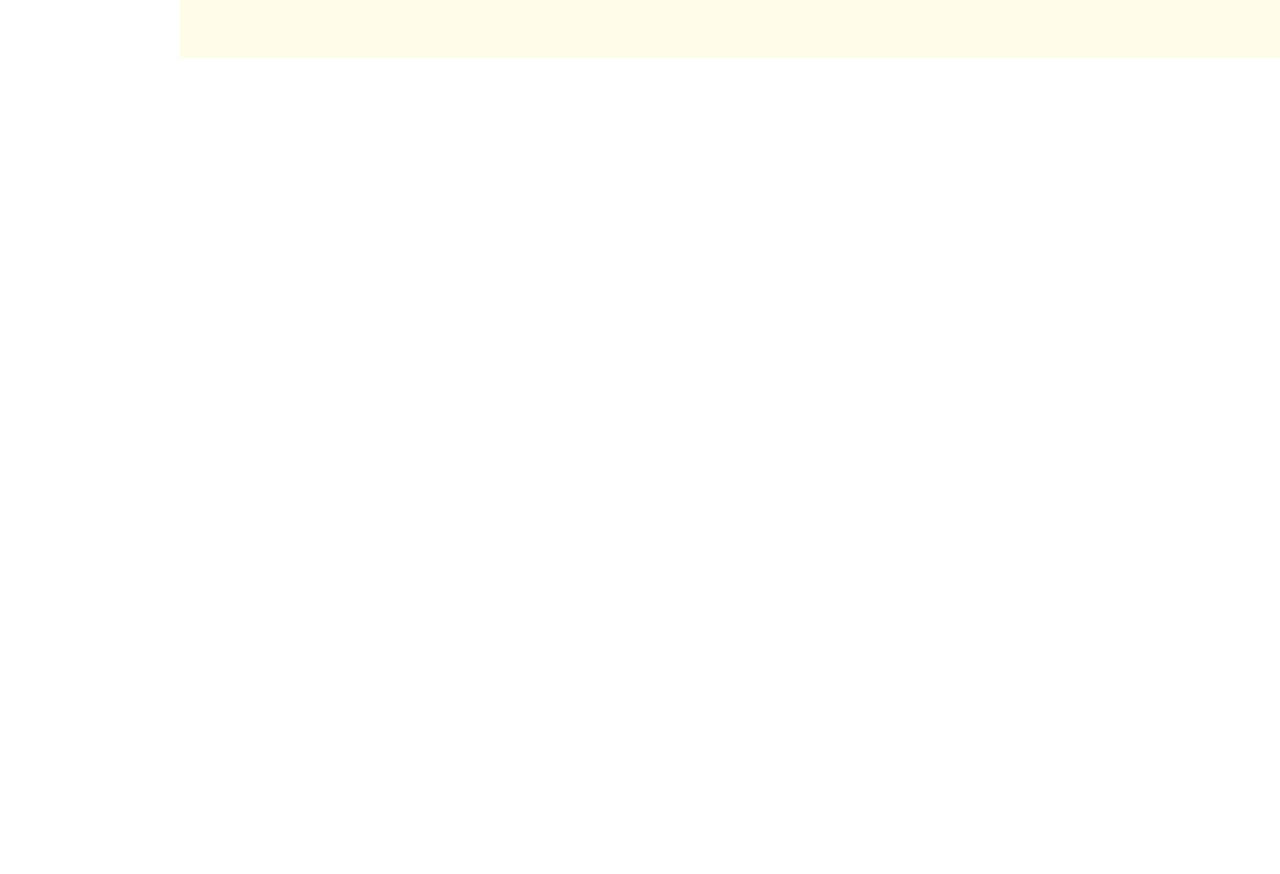
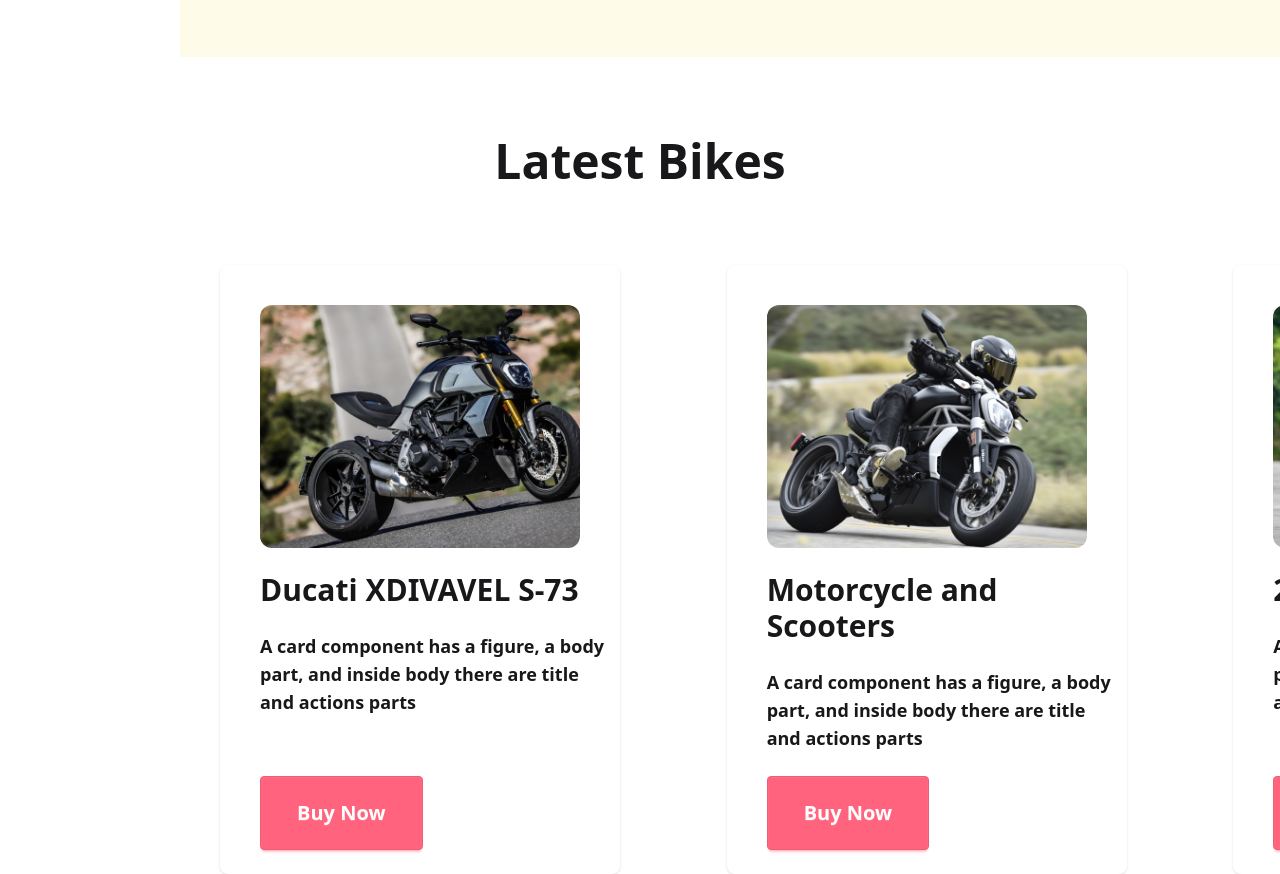
Before and after one commit to Hasanshaffy/BikeCollection, a plain HTML site: page index.html in a window 1280 px wide. Shown: the part 613-1487 px from the top of the page. Before the commit the page ends 800 px from the top, so only its background shows below. Drawn offline with nearby package versions, Linux system fonts and the light colour scheme.

Commit message:
Latest Bikes added

```diff
--- a/index.html
+++ b/index.html
@@ -190,6 +190,79 @@
           </div>
         </div>
       </div>
+      <!-- Card Section -->
+      <div class="text-5xl pt-20 font-bold text-center">Latest Bikes</div>
+
+      <!--  First Card -->
+      <div class="grid grid-cols-3 gap-0 w-[1520px] mx-55 pt-20">
+        <div class="card bg-base-100 w-100 shadow-sm">
+          <figure class="px-10 pt-10">
+            <img
+              src="./images/others/latest1.png"
+              alt="Shoes"
+              class="rounded-xl"
+            />
+          </figure>
+          <div class="card-body items-start mx-4 space-y-4 w-100">
+            <h2 class="card-title font-bold text-3xl">Ducati XDIVAVEL S-73</h2>
+            <p class="font-semibold text-lg">
+              A card component has a figure, a body part, and inside body there
+              are title and actions parts
+            </p>
+            <div class="card-actions">
+              <button class="btn btn-error text-xl p-9 text-white">
+                Buy Now
+              </button>
+            </div>
+          </div>
+        </div>
+        <!-- Second Card -->
+        <div class="card bg-base-100 w-100 shadow-sm">
+          <figure class="px-10 pt-10">
+            <img
+              src="./images/others/latest2.png"
+              alt="Shoes"
+              class="rounded-xl"
+            />
+          </figure>
+          <div class="card-body items-start mx-4 space-y-4 w-100">
+            <h2 class="card-title font-bold text-3xl">
+              Motorcycle and Scooters
+            </h2>
+            <p class="font-semibold text-lg">
+              A card component has a figure, a body part, and inside body there
+              are title and actions parts
+            </p>
+            <div class="card-actions">
+              <button class="btn btn-error text-xl p-9 text-white">
+                Buy Now
+              </button>
+            </div>
+          </div>
+        </div>
+        <!-- Third Card -->
+        <div class="card bg-base-100 w-100 shadow-sm">
+          <figure class="px-10 pt-10">
+            <img
+              src="./images/others/latest3.png"
+              alt="Shoes"
+              class="rounded-xl"
+            />
+          </figure>
+          <div class="card-body items-start mx-4 space-y-4 w-100">
+            <h2 class="card-title font-bold text-3xl">2021 Honda CBR 500R</h2>
+            <p class="font-semibold text-lg">
+              A card component has a figure, a body part, and inside body there
+              are title and actions parts
+            </p>
+            <div class="card-actions">
+              <button class="btn btn-error text-xl p-9 text-white">
+                Buy Now
+              </button>
+            </div>
+          </div>
+        </div>
+      </div>
     </main>
     <footer></footer>
   </body>
```
